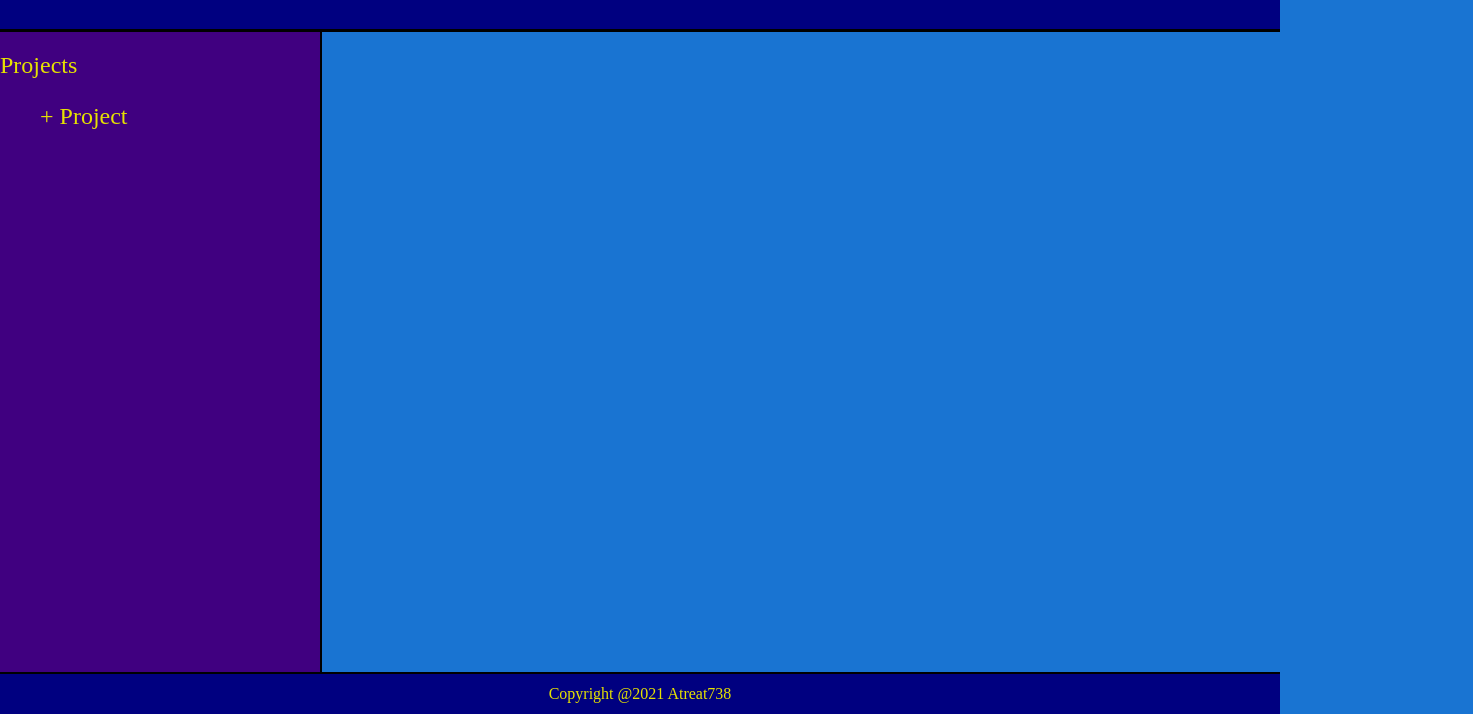
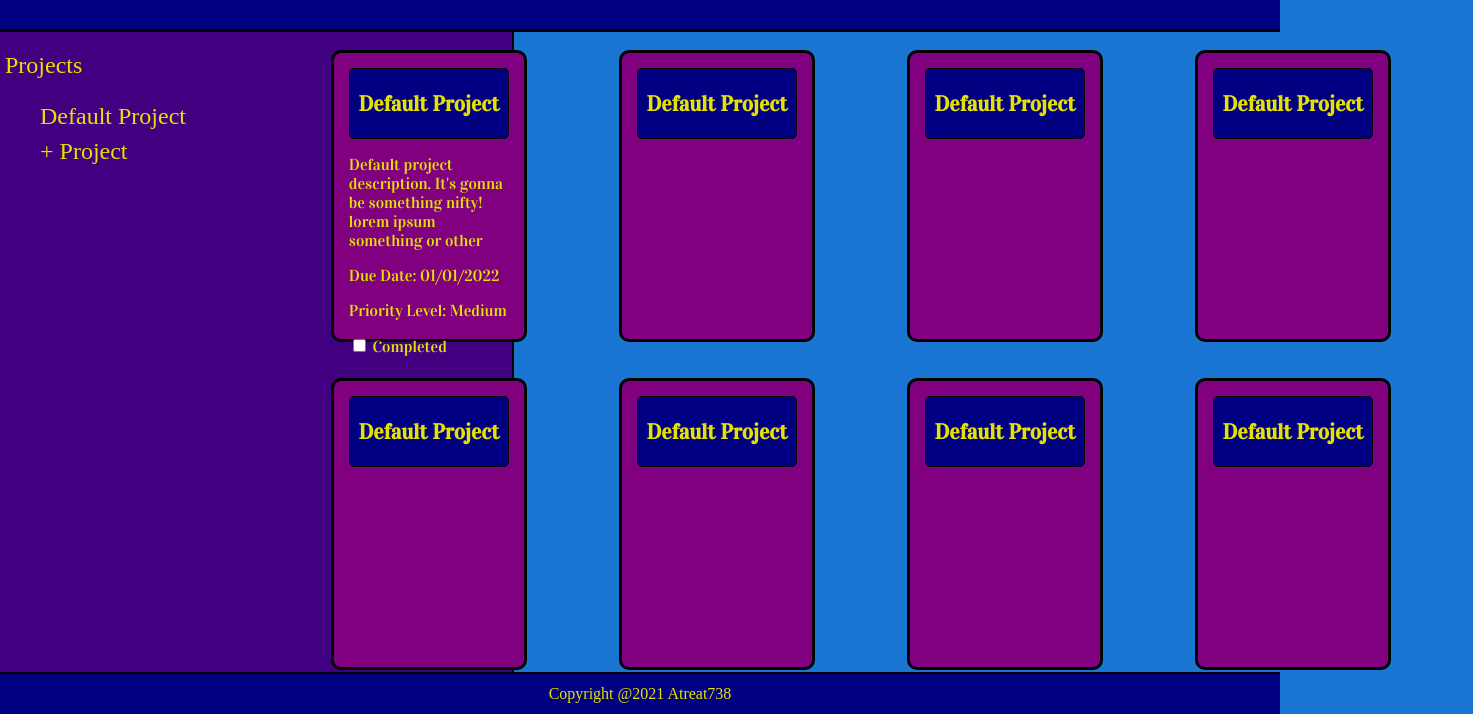
Before and after one commit to Atreat738/To-Do-List, a website built with webpack: page dist/index.html in a window 1280 px wide. Shown: the part 91-805 px from the top of the page, 1473 px wide, since content can reach past the window. Built offline with Linux system fonts and the light colour scheme.

Commit message:
Added Project/Todo cards and stylings

```diff
--- /dev/null
+++ b/src/project.js
@@ -0,0 +1,3 @@
+export default function addProject() {
+
+}
--- a/src/style.css
+++ b/src/style.css
@@ -4,7 +4,7 @@ html, body {
     width: 100%;
     height: 100%;
     box-sizing: border-box;
-    background-color: #1974d2
+    background-color: #1974d2;
 }
 
 header {
@@ -23,10 +23,44 @@ header h1 {
     color: #e6e200;
 }
 
+#RightContainer {
+    position: absolute;
+    display: flex;
+    flex-wrap: wrap;
+    flex-direction: column;
+    justify-content: space-around;
+    left: 40.1vh;
+    width: 90%;
+    height: 82%;
+}
+
+.CardContainer {
+    border: 3px solid black;
+    border-radius: 10px;
+    width: 12.5vw;
+    height: 32vh;
+    margin: 10px;
+    padding: 15px;
+    font-family: 'Vidaloka', serif;
+    background-color: #800080;
+    color: #e6e200;
+
+}
+
+.CardHeader {
+    border: 1px solid black;
+    border-radius: 5px;
+    font-size: 1.15rem;
+    display: flex;
+    justify-content: center;
+    align-items: center;
+    background-color: navy;
+}
+
 #SideBar {
     background-color: #400080;
     left: 0;
-    width: 40vh;
+    width: 40vw;
     border-right: 2px solid black;
     height: 80vh;
     font-size: 1.5rem;
@@ -34,12 +68,17 @@ header h1 {
 }
 
 #SideBar p {
+    margin-left: 5px;
     margin-top: 0;
     padding-top: 2.5vh;
 }
 
 #SideBar ul {
     list-style: none;
+}
+
+#SideBar ul li {
+    margin-top: 7.5px;
 }
 
 #SideBar ul li:hover {
--- a/webpack.config.js
+++ b/webpack.config.js
@@ -12,6 +12,10 @@ module.exports = {
                 test: /\.css$/i,
                 use: ['style-loader', 'css-loader'],
             },
+            {
+                test: /\.(woff|woff2|eot|ttf|otf)$/i,
+                type: 'asset/resource',
+            }
         ],
     },
 };
```
Also changed, not shown: dist/bundle.js, dist/index.html.
